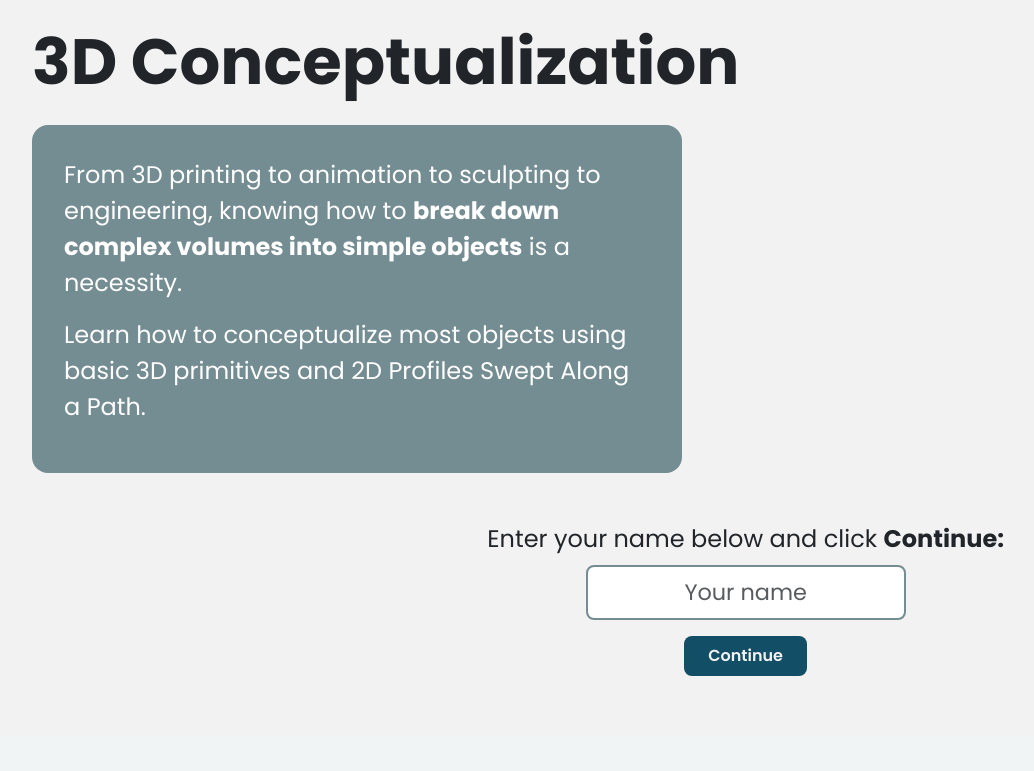
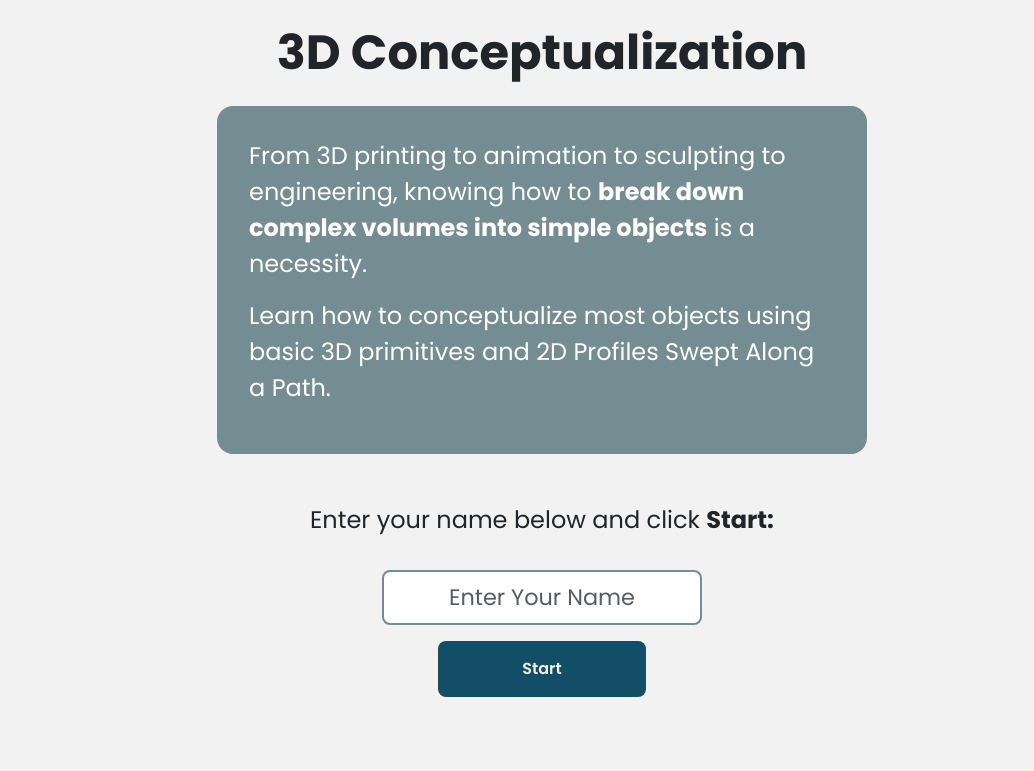
Before and after one commit to MAV2187/COMS-W4170-CVN-GROUP-5-SP-2025, a Flask app: page / in a window 1280 px wide. Shown: the part 64-835 px from the top of the page, without its empty margins (98-1132 px from the left). Before the commit the page ends 740 px from the top, so only its background shows below. Run offline with Flask 3, Linux system fonts and the light colour scheme; some libraries are stand-ins or nearby versions.

Commit message:
homepage Audrey Suggestion

```diff
--- a/static/css/style.css
+++ b/static/css/style.css
@@ -91,6 +91,7 @@ h1 {
     color: white;
     border-radius: 1rem;
     font-size: 1.5rem;
+    margin: auto;
 }
 
 .name-label {
--- a/templates/index.html
+++ b/templates/index.html
@@ -2,11 +2,12 @@
 
 {% block content %}
 <div class="container-fluid px-5">
+
     <!-- Title -->
-    <h1 class="display-3 fw-bold mb-4">3D Conceptualization</h1>
+    <h1 class="d-flex fw-bold mb-4 justify-content-center">3D Conceptualization</h1>
 
     <!-- Description -->
-    <div class="intro-box mb-5">
+    <div class="intro-box mb-5 justify-content-center">
         <p>
             From 3D printing to animation to sculpting to engineering, knowing how to
             <strong>break down complex volumes into simple objects</strong> is a necessity.
@@ -18,19 +19,19 @@
     </div>
 
     <!-- Name input section -->
-    <div class="d-flex justify-content-end pe-5">
+    <div class="d-flex justify-content-center">
         <form method="POST" action="{{ url_for('start') }}" class="text-center">
             <label for="username" class="form-label name-label">
-                Enter your name below and click <strong>Continue:</strong>
+                Enter your name below and click <strong>Start:</strong>
             </label>
-            <div class="d-flex flex-column align-items-center">
+            <div class="d-flex flex-column align-items-center p-4">
                 <input type="text"
-                    class="form-control name-input mb-3"
+                    class="form-control name-input mb-3 p-4"
                     id="username"
                     name="username"
-                    placeholder="Your name"
+                    placeholder="Enter Your Name"
                     required>
-                <button type="submit" class="color_button1" id="continueBtn" disabled>Continue</button>
+                <button type="submit" class="color_button1 w-50 h-100 p-3" id="continueBtn">Start</button>
             </div>
         </form>
     </div>
```
